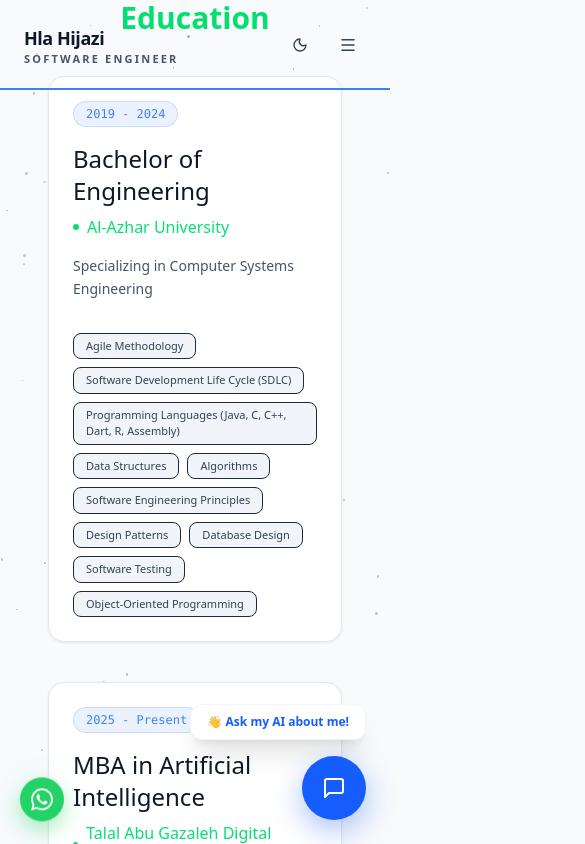
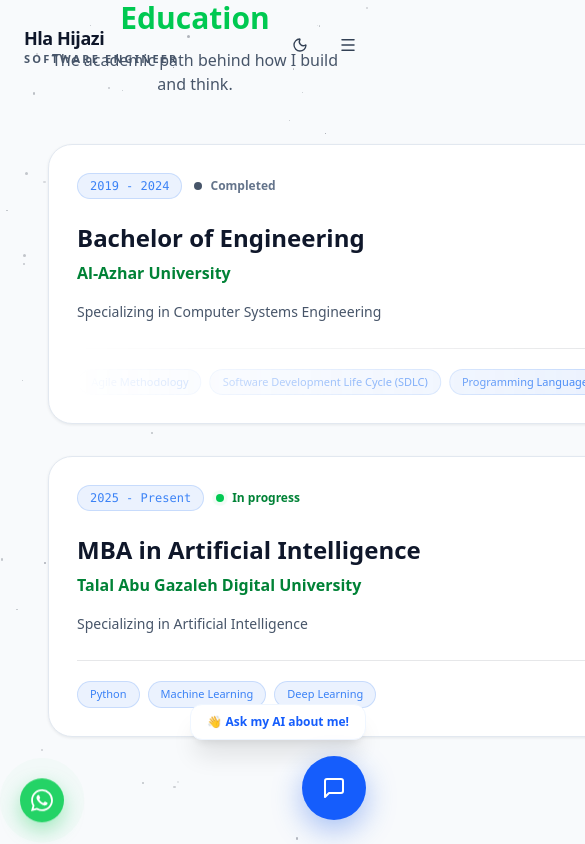
Before and after one commit to hlahijazi2002/MyPortfolio, a Next.js app: page /education in a window 390 px wide. Shown: the top 844 px of the page, 585 px wide, since content can reach past the window. Built offline with nearby package versions, Linux system fonts and the light colour scheme.

Commit message:
Redesign education, contact links, mobile hero and custom cursor

```diff
--- a/app/components/Contact.tsx
+++ b/app/components/Contact.tsx
@@ -41,15 +41,16 @@ const Contact = () => {
       <div className="grid grid-cols-1 lg:grid-cols-2 gap-12 items-start">
         <div className="flex flex-col gap-10">
           <div className="flex flex-col gap-6">
-            {contactInfo.map((info, i) => (
-              <motion.div
-                key={info.label}
-                initial={{ opacity: 0, x: -20 }}
-                whileInView={{ opacity: 1, x: 0 }}
-                viewport={{ once: true }}
-                transition={{ delay: 0.2 + i * 0.1 }}
-                className="group flex items-center gap-6"
-              >
+            {contactInfo.map((info, i) => {
+              const label = info.label.toLowerCase();
+              const href = label.includes("email")
+                ? `mailto:${info.value}`
+                : label.includes("phone")
+                  ? `https://wa.me/${info.value.replace(/\D/g, "").replace(/^00/, "")}`
+                  : null;
+
+              const content = (
+                <>
                   <div className="w-12 h-12 rounded-xl glassmorphism flex items-center justify-center group-hover:bg-white/10 transition-colors">
                     {info.icon}
                   </div>
@@ -57,10 +58,41 @@ const Contact = () => {
                     <p className="text-xs text-slate-500 uppercase font-bold tracking-widest">
                       {info.label}
                     </p>
-                  <p className="text-white font-medium ">{info.value}</p>
+                    <p
+                      className={`text-white font-medium transition-colors ${
+                        href ? "group-hover:text-neon-blue" : ""
+                      }`}
+                    >
+                      {info.value}
+                    </p>
                   </div>
+                </>
+              );
+
+              return (
+                <motion.div
+                  key={info.label}
+                  initial={{ opacity: 0, x: -20 }}
+                  whileInView={{ opacity: 1, x: 0 }}
+                  viewport={{ once: true }}
+                  transition={{ delay: 0.2 + i * 0.1 }}
+                  className="group"
+                >
+                  {href ? (
+                    <a
+                      href={href}
+                      target={href.startsWith("http") ? "_blank" : undefined}
+                      rel="noopener noreferrer"
+                      className="flex items-center gap-6"
+                    >
+                      {content}
+                    </a>
+                  ) : (
+                    <div className="flex items-center gap-6">{content}</div>
+                  )}
                 </motion.div>
-            ))}
+              );
+            })}
           </div>
 
           <motion.div
@@ -83,7 +115,7 @@ const Contact = () => {
             <a
               href="/Hla-Hijazi-CV.pdf"
               download="Hla-Hijazi-CV.pdf"
-              className="inline-flex items-center justify-center gap-2 px-6 py-3 rounded-full bg-neon-blue/10 border border-neon-blue/50 text-neon-blue text-sm font-semibold hover:bg-neon-blue hover:text-black transition-all"
+              className="inline-flex items-center justify-center gap-2 px-6 py-3 rounded-full bg-neon-blue/10 border border-neon-blue/50 text-neon-blue text-sm font-semibold hover:bg-neon-blue hover:text-[#ffffff] transition-all"
             >
               <Download size={16} />
               Download CV
@@ -215,7 +247,7 @@ const Contact = () => {
               disabled={state.submitting}
               whileHover={{ scale: 1.02 }}
               whileTap={{ scale: 0.98 }}
-              className={`mt-2 py-4 rounded-2xl font-bold flex items-center justify-center gap-2 transition-all shadow-[0_0_20px_rgba(59,130,246,0.2)] ${state.succeeded ? "bg-green-500 text-white shadow-[0_0_20px_rgba(34,197,94,0.4)]" : "bg-neon-blue text-white hover:shadow-[0_0_30px_rgba(59,130,246,0.5)]"}`}
+              className={`mt-2 py-4 rounded-2xl font-bold flex items-center justify-center gap-2 transition-all shadow-[0_0_20px_rgba(59,130,246,0.2)] ${state.succeeded ? "bg-green-500 text-[#ffffff] shadow-[0_0_20px_rgba(34,197,94,0.4)]" : "bg-neon-blue text-[#ffffff] hover:shadow-[0_0_30px_rgba(59,130,246,0.5)]"}`}
             >
               {state.succeeded ? (
                 <>
--- a/app/components/CustomerCursor.tsx
+++ b/app/components/CustomerCursor.tsx
@@ -1,38 +1,78 @@
 "use client";
-
 import { useEffect, useState } from "react";
-import { motion, useSpring, useMotionValue } from "framer-motion";
+import { motion, useMotionValue, useSpring } from "framer-motion";
 
 const CustomerCursor = () => {
-  const [isVisible, setIsVisible] = useState(false);
+  const x = useMotionValue(-100);
+  const y = useMotionValue(-100);
+  const ringX = useSpring(x, { stiffness: 140, damping: 18, mass: 0.6 });
+  const ringY = useSpring(y, { stiffness: 140, damping: 18, mass: 0.6 });
 
-  const cursorX = useMotionValue(-100);
-  const cursorY = useMotionValue(-100);
-
-  const springConfig = { damping: 25, stiffness: 700 };
-  const cursorXSpring = useSpring(cursorX, springConfig);
-  const cursorYSpring = useSpring(cursorY, springConfig);
+  const [enabled, setEnabled] = useState(false);
+  const [visible, setVisible] = useState(false);
+  const [hovering, setHovering] = useState(false);
+  const [pressed, setPressed] = useState(false);
 
   useEffect(() => {
-    const moveCursor = (e: MouseEvent) => {
-      cursorX.set(e.clientX - 16);
-      cursorY.set(e.clientY - 16);
-      if (!isVisible) setIsVisible(true);
+    if (!window.matchMedia("(hover: hover) and (pointer: fine)").matches) {
+      return;
+    }
+    setEnabled(true);
+
+    const move = (e: MouseEvent) => {
+      x.set(e.clientX);
+      y.set(e.clientY);
+      setVisible(true);
+      const target = e.target as HTMLElement | null;
+      setHovering(
+        !!target?.closest("a, button, [role='button'], input, textarea, label"),
+      );
     };
-    window.addEventListener("mousemove", moveCursor);
+    const down = () => setPressed(true);
+    const up = () => setPressed(false);
+    const leave = () => setVisible(false);
+
+    window.addEventListener("mousemove", move);
+    window.addEventListener("mousedown", down);
+    window.addEventListener("mouseup", up);
+    document.documentElement.addEventListener("mouseleave", leave);
+
     return () => {
-      window.removeEventListener("mousemove", moveCursor);
+      window.removeEventListener("mousemove", move);
+      window.removeEventListener("mousedown", down);
+      window.removeEventListener("mouseup", up);
+      document.documentElement.removeEventListener("mouseleave", leave);
     };
-  }, [isVisible, cursorX, cursorY]);
+  }, [x, y]);
 
-  if (typeof window !== "undefined" && window.innerWidth < 768) return null;
+  if (!enabled) return null;
+
   return (
-    <motion.div
-      className="fixed top-0 left-0 w-8 h-8 rounded-full border border-neon-blue pointer-events-none z-999 flex items-center justify-center mix-blend-difference"
-      style={{ translateX: cursorXSpring, translateY: cursorYSpring }}
-    >
-      <div className="w-1 h-1 bg-neon-blue rounded-full" />
-    </motion.div>
+    <>
+      {/* Ring (follows with a soft delay) */}
+      <motion.div
+        aria-hidden
+        className="pointer-events-none fixed left-0 top-0 z-[9999]"
+        style={{ x: ringX, y: ringY, opacity: visible ? 1 : 0 }}
+      >
+        <motion.div
+          animate={{ scale: pressed ? 0.8 : hovering ? 1.9 : 1 }}
+          transition={{ type: "spring", stiffness: 300, damping: 20 }}
+          className={`-ml-[18px] -mt-[18px] h-9 w-9 rounded-full border-2 border-neon-blue transition-colors duration-200 ${
+            hovering ? "bg-neon-blue/10" : "bg-transparent"
+          }`}
+        />
+      </motion.div>
+
+      {/* Dot (exact position) */}
+      <motion.div
+        aria-hidden
+        className="pointer-events-none fixed left-0 top-0 z-[9999]"
+        style={{ x, y, opacity: visible ? 1 : 0 }}
+      >
+        <div className="-ml-[3px] -mt-[3px] h-1.5 w-1.5 rounded-full bg-neon-blue" />
+      </motion.div>
+    </>
   );
 };
 
--- a/app/components/Education.tsx
+++ b/app/components/Education.tsx
@@ -1,5 +1,7 @@
 "use client";
+import { useEffect, useRef, useState } from "react";
 import { motion } from "framer-motion";
+import { GraduationCap } from "lucide-react";
 import { education } from "../data";
 
 interface EducationItem {
@@ -9,6 +11,13 @@ interface EducationItem {
   description: string;
   tech: string[];
 }
+
+const Tag = ({ text }: { text: string }) => (
+  <span className="mr-2 whitespace-nowrap rounded-full border border-neon-blue/20 bg-neon-blue/10 px-3 py-1 text-[11px] font-medium text-neon-blue">
+    {text}
+  </span>
+);
+
 const EducationCard = ({
   item,
   index,
@@ -16,43 +25,132 @@ const EducationCard = ({
   item: EducationItem;
   index: number;
 }) => {
+  const isPresent = /present/i.test(item.duration);
+  const outerRef = useRef<HTMLDivElement>(null);
+  const measureRef = useRef<HTMLDivElement>(null);
+  const [overflow, setOverflow] = useState(false);
+
+  useEffect(() => {
+    const check = () => {
+      if (outerRef.current && measureRef.current) {
+        setOverflow(
+          measureRef.current.scrollWidth > outerRef.current.clientWidth,
+        );
+      }
+    };
+    check();
+    document.fonts?.ready.then(check);
+    const ro = new ResizeObserver(check);
+    if (outerRef.current) ro.observe(outerRef.current);
+    return () => ro.disconnect();
+  }, [item.tech]);
+
+  const maskStyle = overflow
+    ? {
+        maskImage:
+          "linear-gradient(to right, transparent, #000 8%, #000 92%, transparent)",
+        WebkitMaskImage:
+          "linear-gradient(to right, transparent, #000 8%, #000 92%, transparent)",
+      }
+    : undefined;
+
   return (
     <motion.div
-      initial={{ opacity: 0, y: 20 }}
+      initial={{ opacity: 0, y: 40 }}
       whileInView={{ opacity: 1, y: 0 }}
-      viewport={{ once: true }}
-      transition={{ duration: 0.5, delay: index * 0.1 }}
-      className="group relative"
+      viewport={{ once: true, amount: 0.25 }}
+      transition={{
+        duration: 0.6,
+        delay: index * 0.15,
+        ease: [0.22, 1, 0.36, 1],
+      }}
+      className="group relative h-full"
     >
-      <div className="relative glassmorphism p-6 rounded-2xl border border-white/10 bg-white/5 hover:bg-white/7 transition-all duration-300 h-full flex flex-col">
-        <div className="flex justify-between items-start mb-4">
-          <span className="px-3 py-1 rounded-full bg-neon-blue/10 border border-neon-blue/20 text-neon-blue font-mono text-xs">
+      <div className="absolute -inset-px rounded-3xl bg-linear-to-br from-neon-blue/40 via-transparent to-green-500/40 opacity-0 blur-sm transition-opacity duration-500 group-hover:opacity-100" />
+
+      <div className="glassmorphism relative flex h-full flex-col overflow-hidden rounded-3xl border border-white/10 p-7 transition-transform duration-500 group-hover:-translate-y-1">
+        <GraduationCap
+          size={120}
+          strokeWidth={1}
+          className="pointer-events-none absolute -right-4 -top-4 text-neon-blue/10"
+        />
+
+        <div className="relative mb-6 flex flex-wrap items-center gap-3">
+          <span className="rounded-full border border-neon-blue/20 bg-neon-blue/10 px-3 py-1 font-mono text-xs text-neon-blue">
             {item.duration}
+          </span>
+          <span
+            className={`flex items-center gap-2 text-xs font-semibold ${
+              isPresent
+                ? "text-green-700 dark:text-green-400"
+                : "text-slate-500"
+            }`}
+          >
+            <span className="relative flex h-2 w-2">
+              {isPresent && (
+                <span className="absolute inline-flex h-full w-full animate-ping rounded-full bg-green-500 opacity-75" />
+              )}
+              <span
+                className={`relative inline-flex h-2 w-2 rounded-full ${
+                  isPresent ? "bg-green-500" : "bg-slate-400"
+                }`}
+              />
+            </span>
+            {isPresent ? "In progress" : "Completed"}
           </span>
         </div>
 
-        <h3 className="text-2xl font-medium text-white mb-2 group-hover:text-neon-blue transition-colors">
+        <h3 className="relative mb-2 text-2xl font-bold leading-tight text-white">
           {item.degree}
         </h3>
-
-        <p className="text-green-400 font-medium mb-4 flex items-center gap-2">
-          <span className="w-1.5 h-1.5 rounded-full bg-green-400"></span>
+        <p className="relative mb-4 font-semibold text-green-700 dark:text-green-400">
           {item.institution}
         </p>
-
-        <p className="text-slate-400 text-sm mb-8 leading-relaxed grow">
+        <p className="relative mb-6 text-sm leading-relaxed text-slate-400">
           {item.description}
         </p>
 
-        <div className="flex flex-wrap gap-2 mt-auto">
-          {item.tech.map((skill: string, i: number) => (
-            <span
-              key={i}
-              className="px-3 py-1 text-[11px]  rounded-lg bg-slate-100 text-slate-700 dark:bg-slate-800/50 dark:text-slate-300 border border-slate-200 dark:border-white/5 group-hover:border-neon-blue/30 transition-colors"
+        <div
+          ref={outerRef}
+          className="relative mt-auto overflow-hidden border-t border-white/10 pt-5"
+          style={maskStyle}
+        >
+          {/* hidden row used only to measure the real width of the tags */}
+          <div
+            ref={measureRef}
+            aria-hidden
+            className="pointer-events-none invisible absolute left-0 top-0 flex w-max"
+          >
+            {item.tech.map((skill, i) => (
+              <Tag key={i} text={skill} />
+            ))}
+          </div>
+
+          {overflow ? (
+            <motion.div
+              animate={{
+                x: ["-25%", "0%"],
+              }}
+              transition={{
+                ease: "linear",
+                duration: Math.max(15, item.tech.length * 4),
+                repeat: Infinity,
+              }}
+              className="flex w-max"
             >
-              {skill}
-            </span>
-          ))}
+              {[...item.tech, ...item.tech, ...item.tech, ...item.tech].map(
+                (skill, i) => (
+                  <Tag key={i} text={skill} />
+                ),
+              )}
+            </motion.div>
+          ) : (
+            <div className="flex flex-wrap gap-y-2">
+              {item.tech.map((skill, i) => (
+                <Tag key={i} text={skill} />
+              ))}
+            </div>
+          )}
         </div>
       </div>
     </motion.div>
@@ -61,20 +159,23 @@ const EducationCard = ({
 
 const Education = () => {
   return (
-    <section className="max-w-7xl mx-auto px-6">
-      <div className="mb-10">
+    <section className="mx-auto max-w-7xl px-6">
+      <div className="mb-12 text-center">
         <motion.h2
           initial={{ opacity: 0, y: -20 }}
           whileInView={{ opacity: 1, y: 0 }}
           viewport={{ once: true }}
           transition={{ duration: 0.8, ease: "easeOut" }}
-          className="text-3xl md:text-4xl font-bold text-center text-white mb-3"
+          className="mb-3 text-3xl font-bold text-white md:text-4xl"
         >
-          <span className="text-green-400">Education</span>
+          <span className="text-green-500">Education</span>
         </motion.h2>
+        <p className="mx-auto max-w-md text-slate-400">
+          The academic path behind how I build and think.
+        </p>
       </div>
 
-      <div className="relative grid md:grid-cols-2 gap-10">
+      <div className="grid gap-8 md:grid-cols-2">
         {education.map((item, index) => (
           <EducationCard key={index} item={item} index={index} />
         ))}
--- a/app/components/Hero.tsx
+++ b/app/components/Hero.tsx
@@ -3,14 +3,8 @@ import { useRef, useState } from "react";
 import { motion } from "framer-motion";
 import Link from "next/link";
 import Image from "next/image";
-import { ArrowUpRight, Zap, Layers, Code2 } from "lucide-react";
+import { ArrowUpRight } from "lucide-react";
 import { projects } from "../data";
-
-const highlights = [
-  { icon: Zap, title: "Idea to Launch", sub: "End-to-end development" },
-  { icon: Layers, title: "Full-Stack", sub: "Next.js · Node · SQL" },
-  { icon: Code2, title: "Real Projects", sub: "Built for real clients" },
-];
 
 const fadeUp = (delay: number) => ({
   initial: { opacity: 0, y: 24 },
@@ -29,6 +23,7 @@ const typed = (text: string, start: number) =>
       {ch}
     </motion.span>
   ));
+
 const Hero = () => {
   const bgProjects = projects.slice(0, 9);
   const buttonRef = useRef<HTMLAnchorElement>(null);
@@ -48,8 +43,9 @@ const Hero = () => {
   const handleBtnMouseLeave = () => {
     setBtnPos({ x: 0, y: 0 });
   };
+
   return (
-    <section className="relative overflow-hidden pt-28 pb-10 md:pt-32">
+    <section className="relative overflow-hidden pt-24 pb-6 md:pt-32 md:pb-10">
       {/* Background: tilted project screenshots */}
       <div className="absolute inset-0 pointer-events-none" aria-hidden>
         <div className="absolute -right-20 -top-10 w-[110%] md:w-[75%] grid grid-cols-3 gap-4 -rotate-6 scale-110 opacity-30">
@@ -66,11 +62,11 @@ const Hero = () => {
         <div className="absolute -top-24 right-1/4 w-96 h-96 bg-green-500/15 blur-[120px] rounded-full" />
       </div>
 
-      <div className="relative max-w-7xl mx-auto px-6 grid grid-cols-1 lg:grid-cols-[1.3fr_1fr] gap-14 items-center">
-        <div className="flex flex-col gap-6">
+      <div className="relative max-w-7xl mx-auto px-6 grid grid-cols-1 lg:grid-cols-[1.3fr_1fr] gap-6 lg:gap-14 items-center">
+        <div className="flex flex-col gap-5 md:gap-6">
           <motion.div
             {...fadeUp(0)}
-            className="flex items-center gap-2 text-xs font-semibold tracking-[0.25em] uppercase text-green-600 dark:text-green-400"
+            className="flex items-center gap-2 text-[10px] sm:text-xs font-semibold tracking-[0.2em] sm:tracking-[0.25em] uppercase text-green-600 dark:text-green-400"
           >
             <span className="w-2 h-2 rounded-full bg-green-500" />
             Engineer • Developer • Builder
@@ -85,14 +81,17 @@ const Hero = () => {
           </h1>
 
           <motion.p
-            {...fadeUp(0.2)}
+            {...fadeUp(3.6)}
             className="text-slate-400 text-sm md:text-base max-w-md leading-relaxed"
           >
             Full-Stack Developer working with Next.js and the MERN stack. Clean
             code, reliable systems, fast interfaces.
           </motion.p>
 
-          <motion.div {...fadeUp(0.3)} className="flex flex-wrap gap-4 mt-2">
+          <motion.div
+            {...fadeUp(3.9)}
+            className="flex flex-wrap gap-3 sm:gap-4 mt-1"
+          >
             <motion.a
               href="/#projects"
               ref={buttonRef}
@@ -101,7 +100,7 @@ const Hero = () => {
               animate={{ x: btnPos.x, y: btnPos.y }}
               transition={{ type: "spring", stiffness: 150, damping: 15 }}
               whileTap={{ scale: 0.95 }}
-              className="relative inline-flex items-center gap-2 px-8 py-4 bg-neon-blue rounded-full font-semibold text-[#ffffff] shadow-[0_0_20px_rgba(59,130,246,0.5)] hover:shadow-[0_0_30px_rgba(59,130,246,0.7)] transition-shadow overflow-hidden group"
+              className="relative inline-flex items-center gap-2 px-7 py-3.5 sm:px-8 sm:py-4 bg-neon-blue rounded-full font-semibold text-[#ffffff] shadow-[0_0_20px_rgba(59,130,246,0.5)] hover:shadow-[0_0_30px_rgba(59,130,246,0.7)] transition-shadow overflow-hidden group"
             >
               <span className="relative z-10">View My Work</span>
               <ArrowUpRight size={18} className="relative z-10" />
@@ -114,23 +113,6 @@ const Hero = () => {
               Let&apos;s Talk
             </Link>
           </motion.div>
-
-          <motion.div
-            {...fadeUp(0.4)}
-            className="grid grid-cols-1 sm:grid-cols-3 gap-px rounded-2xl glassmorphism border border-white/10 overflow-hidden mt-4"
-          >
-            {highlights.map(({ icon: Icon, title, sub }) => (
-              <div key={title} className="flex items-center gap-3 p-4">
-                <div className="w-10 h-10 shrink-0 rounded-xl bg-neon-blue/10 text-neon-blue flex items-center justify-center">
-                  <Icon size={18} />
-                </div>
-                <div>
-                  <p className="text-sm font-bold text-white">{title}</p>
-                  <p className="text-xs text-slate-500">{sub}</p>
-                </div>
-              </div>
-            ))}
-          </motion.div>
         </div>
 
         {/* Photo + name */}
@@ -138,16 +120,16 @@ const Hero = () => {
           initial={{ opacity: 0, scale: 0.95 }}
           animate={{ opacity: 1, scale: 1 }}
           transition={{ duration: 0.8, delay: 0.2 }}
-          className="flex flex-col items-center gap-5"
+          className="order-first lg:order-last flex flex-col items-center gap-4"
         >
-          <div className="relative w-64 h-64 md:w-80 md:h-80">
+          <div className="relative w-44 h-44 sm:w-60 sm:h-60 lg:w-[26rem] lg:h-[26rem]">
             <div className="relative w-full h-full rounded-full overflow-hidden">
               <Image
                 src="/profile.png"
                 alt="Hla Hijazi"
                 fill
                 priority
-                sizes="(max-width: 768px) 256px, 320px"
+                sizes="(max-width: 1024px) 240px, 416px"
                 className="object-cover object-top"
               />
             </div>
@@ -155,7 +137,7 @@ const Hero = () => {
             <motion.div
               animate={{ y: [0, -10, 0] }}
               transition={{ duration: 5, repeat: Infinity, ease: "easeInOut" }}
-              className="absolute -left-4 sm:-left-12 top-8 px-4 py-3 rounded-2xl glassmorphism border border-white/10 shadow-xl"
+              className="hidden sm:block absolute -left-4 sm:-left-12 top-8 px-4 py-3 rounded-2xl glassmorphism border border-white/10 shadow-xl"
             >
               <p className="text-[10px] uppercase tracking-wider text-slate-500">
                 Main stack
@@ -168,7 +150,7 @@ const Hero = () => {
             <motion.div
               animate={{ y: [0, 10, 0] }}
               transition={{ duration: 6, repeat: Infinity, ease: "easeInOut" }}
-              className="absolute -right-4 sm:-right-10 bottom-8 px-4 py-3 rounded-2xl glassmorphism border border-white/10 shadow-xl"
+              className="hidden sm:block absolute -right-4 sm:-right-10 bottom-8 px-4 py-3 rounded-2xl glassmorphism border border-white/10 shadow-xl"
             >
               <p className="text-[10px] uppercase tracking-wider text-slate-500">
                 Based in
@@ -177,7 +159,7 @@ const Hero = () => {
             </motion.div>
           </div>
 
-          <div className="text-center">
+          <div className="hidden lg:block text-center">
             <p className="text-2xl font-extrabold text-white">Hla Hijazi</p>
             <p className="text-xs tracking-[0.2em] uppercase text-green-600 dark:text-green-400 mt-1">
               Systems Engineering • Full-Stack
```
Lines whose indentation alone changed are shown as unchanged.
